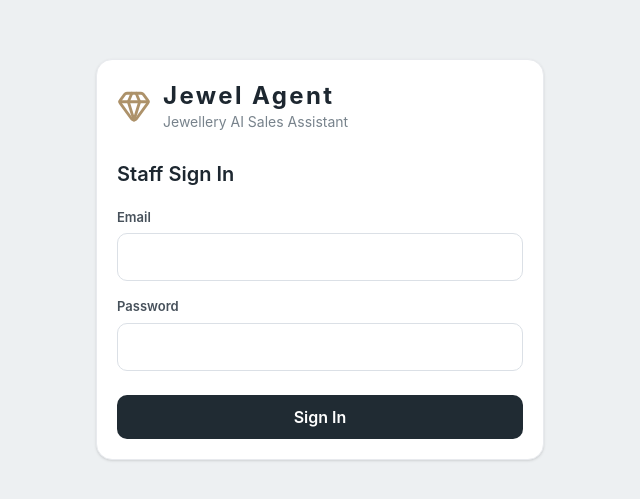
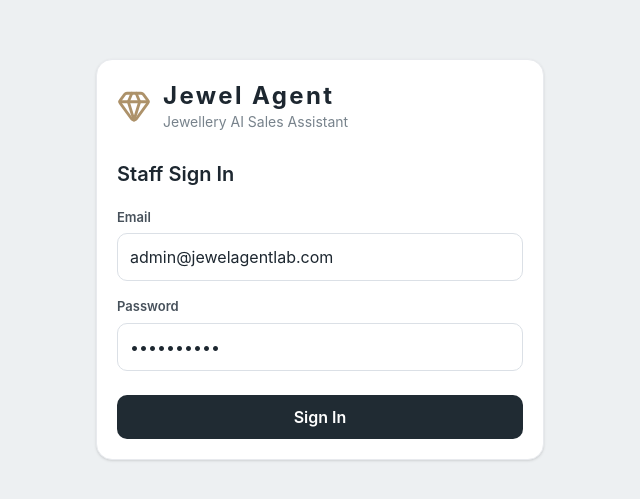
Before and after one commit to willianlay07/jewelagentlab-demo, a React app in the folder frontend/: page /login in a window 1280 px wide. Shown: the part 141-640 px from the top of the page, without its empty margins (320-960 px from the left). Built offline with nearby package versions, Linux system fonts and the light colour scheme; no server answers; the HTML template or start-up script is replaced by a standard one.

Commit message:
Updated Login Page

```diff
--- a/frontend/src/pages/Login.jsx
+++ b/frontend/src/pages/Login.jsx
@@ -19,8 +19,8 @@ export default function Login() {
     const sessionExpired =
         searchParams.get("reason") === "session-expired";
 
-    const [email, setEmail] = useState("");
-    const [password, setPassword] = useState("");
+    const [email, setEmail] = useState("admin@jewelagentlab.com");
+    const [password, setPassword] = useState("pass123@99");
     const [busy, setBusy] = useState(false);
     const [error, setError] = useState("");
 
```
